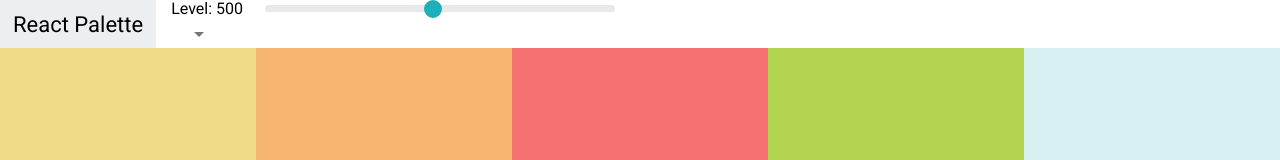
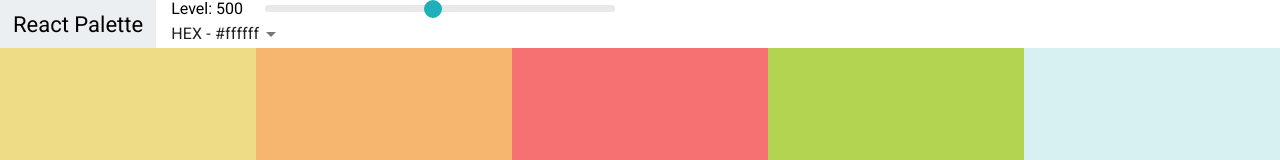
Before and after one commit to Gregkur/Shadr, a React (Create React App) app: page / in a window 1280 px wide. Shown: the top 160 px of the page. Built offline with nearby package versions, Linux system fonts and the light colour scheme.

Commit message:
connected working select from material ui

```diff
--- a/src/components/Navbar.js
+++ b/src/components/Navbar.js
@@ -7,8 +7,20 @@ import "rc-slider/assets/index.css";
 import "../styles/Navbar.css";
 
 export default class Navbar extends Component {
+  constructor(props) {
+    super(props);
+    this.state = { format: "hex" };
+    this.handleChange = this.handleChange.bind(this);
+  }
+  handleChange(e) {
+    this.setState({
+      format: e.target.value,
+    });
+    this.props.handleChange(e.target.value);
+  }
   render() {
-    const { level, changeLevel } = this.props;
+    const { level, changeLevel, handleChange } = this.props;
+    const { format } = this.state;
     return (
       <header className="Navbar">
         <div className="logo">
@@ -26,10 +38,10 @@ export default class Navbar extends Component {
             />
           </div>
           <div className="select-container">
-            <Select>
+            <Select value={format} onChange={this.handleChange}>
               <MenuItem value="hex">HEX - #ffffff</MenuItem>
-              <MenuItem value="hex">RGB - rgb(255, 255, 255)</MenuItem>
-              <MenuItem value="hex">RGBA - rgba(255, 255, 255, 1.0</MenuItem>
+              <MenuItem value="rgb">RGB - rgb(255, 255, 255)</MenuItem>
+              <MenuItem value="rgba">RGBA - rgba(255, 255, 255, 1.0</MenuItem>
             </Select>
           </div>
         </div>
--- a/src/components/Palette.js
+++ b/src/components/Palette.js
@@ -8,21 +8,30 @@ export default class Palette extends Component {
     super(props);
     this.state = {
       level: 500,
+      format: "hex",
     };
     this.changeLevel = this.changeLevel.bind(this);
+    this.changeFormat = this.changeFormat.bind(this);
   }
   changeLevel(level) {
     this.setState({ level });
   }
+  changeFormat(val) {
+    this.setState({ format: val });
+  }
   render() {
     const { colors } = this.props.palette;
-    const { level } = this.state;
+    const { level, format } = this.state;
     const colorBoxes = colors[level].map((color) => (
-      <ColorBox background={color.hex} name={color.name} key={color.hex} />
+      <ColorBox background={color[format]} name={color.name} key={color.hex} />
     ));
     return (
       <div className="Palette">
-        <Navbar level={level} changeLevel={this.changeLevel} />
+        <Navbar
+          level={level}
+          changeLevel={this.changeLevel}
+          handleChange={this.changeFormat}
+        />
         <div className="Palette-colors">{colorBoxes}</div>
       </div>
     );
```
Also changed, not shown: 1 other file (tests, documents, lock files or other folders).
